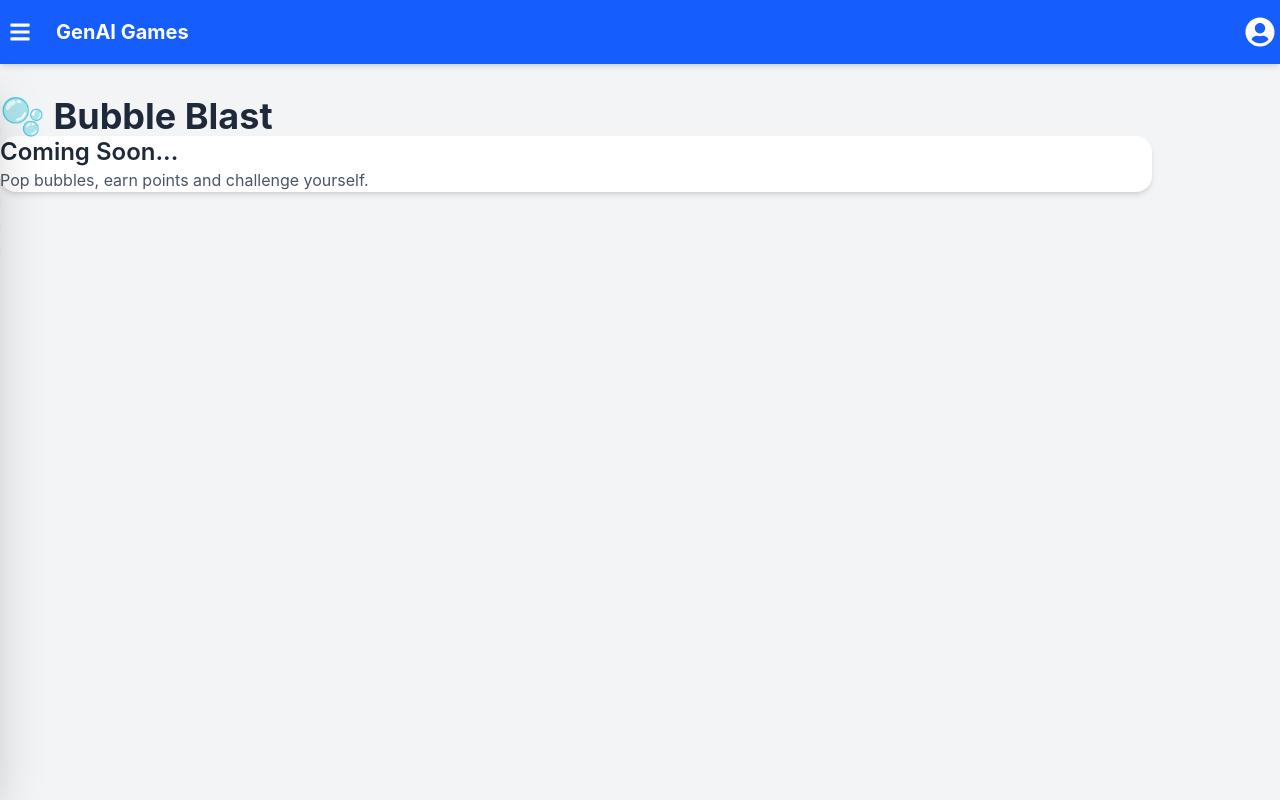
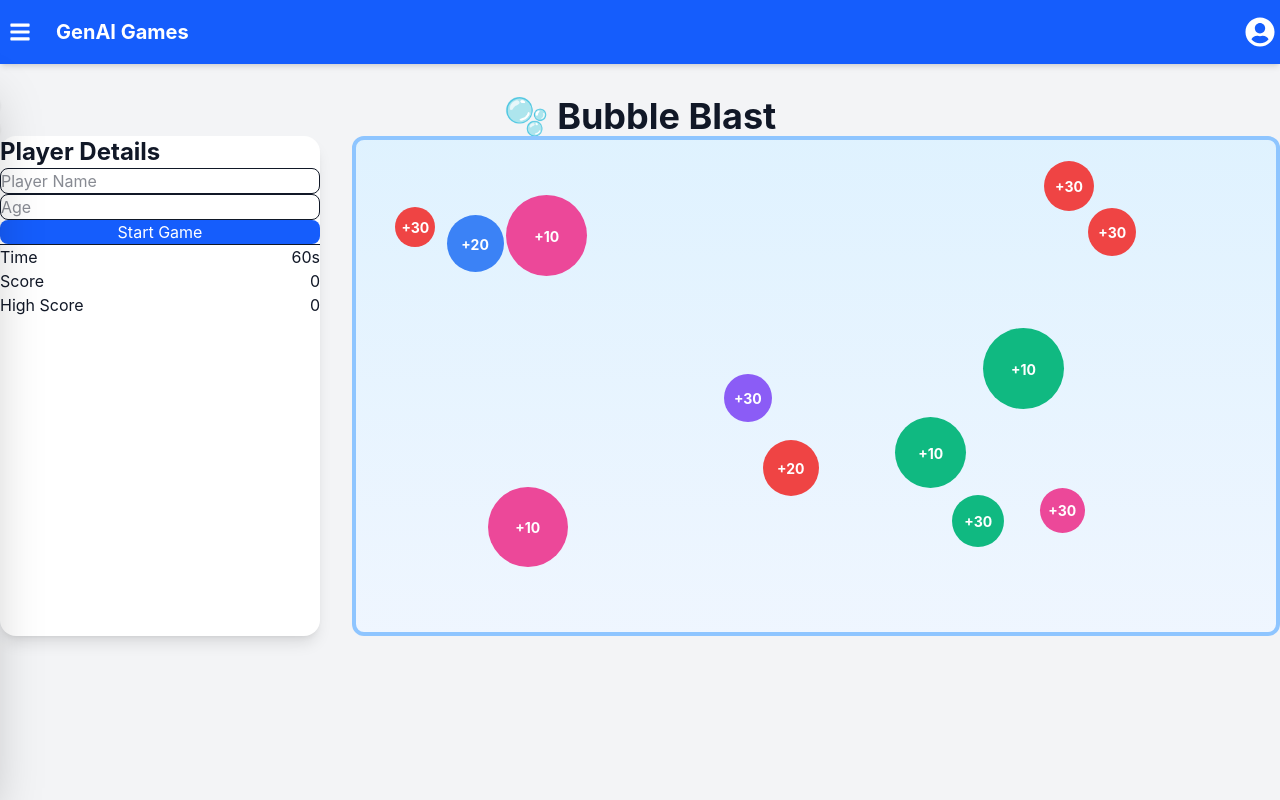
Before and after one commit to Satyakammaurya123/GenAI-Games, a React (Vite) app in the folder frontend/: page /bubble-blast in a window 1280 px wide. Built offline with nearby package versions, Linux system fonts and the light colour scheme.

Commit message:
Add Bubble Blast initial files

```diff
--- a/frontend/src/pages/BubbleBlast/BubbleBlast.tsx
+++ b/frontend/src/pages/BubbleBlast/BubbleBlast.tsx
@@ -1,19 +1,205 @@
+import { useEffect, useState } from "react";
+
+import BubbleBoard from "./BubbleBoard";
+
+import type { Player } from "./BubbleTypes";
+
+import {
+  GAME_DURATION,
+  generateBubbles,
+  popBubble,
+  getHighScore,
+  saveHighScore,
+} from "./BubbleEngine";
+
 const BubbleBlast = () => {
+  const [player, setPlayer] =
+    useState<Player>({
+      name: "",
+      age: 0,
+    });
+
+  const [started, setStarted] =
+    useState(false);
+
+  const [timeLeft, setTimeLeft] =
+    useState(GAME_DURATION);
+
+  const [score, setScore] =
+    useState(0);
+
+  const [highScore, setHighScore] =
+    useState(getHighScore());
+
+  const [bubbles, setBubbles] =
+    useState(generateBubbles());
+
+  useEffect(() => {
+    if (!started) return;
+
+    if (timeLeft === 0) {
+      setStarted(false);
+
+      saveHighScore(score);
+
+      setHighScore(getHighScore());
+
+      alert(`Game Over!\nScore : ${score}`);
+
+      return;
+    }
+
+    const timer = setTimeout(() => {
+      setTimeLeft((prev) => prev - 1);
+    }, 1000);
+
+    return () => clearTimeout(timer);
+  }, [started, timeLeft, score]);
+
+  const handleStart = () => {
+    if (player.name.trim() === "") {
+      alert("Enter player name");
+      return;
+    }
+
+    if (player.age <= 0) {
+      alert("Enter valid age");
+      return;
+    }
+
+    setScore(0);
+
+    setTimeLeft(GAME_DURATION);
+
+    setBubbles(generateBubbles());
+
+    setStarted(true);
+  };
+
+  const handleRestart = () => {
+    setStarted(false);
+
+    setScore(0);
+
+    setTimeLeft(GAME_DURATION);
+
+    setBubbles(generateBubbles());
+  };
+
+  const handleBubblePop = (
+    id: number
+  ) => {
+    if (!started) return;
+
+    const result = popBubble(
+      bubbles,
+      id
+    );
+
+    setBubbles(result.bubbles);
+
+    setScore(
+      (prev) => prev + result.score
+    );
+  };
+
   return (
-    <div className="mx-auto max-w-6xl">
-      <h1 className="text-4xl font-bold text-gray-800">
+    <div className="mx-auto max-w-7xl">
+
+      <h1 className="mb-8 text-center text-4xl font-bold">
         🫧 Bubble Blast
       </h1>
 
-      <div className="mt-8 rounded-2xl bg-white p-8 shadow-md">
-        <h2 className="text-2xl font-semibold text-gray-800">
-          Coming Soon...
-        </h2>
+      <div className="grid gap-8 lg:grid-cols-[320px_1fr]">
 
-        <p className="mt-4 text-gray-600">
-          Pop bubbles, earn points and challenge yourself.
-        </p>
+        {/* Left */}
+
+        <div className="rounded-2xl bg-white p-6 shadow-lg">
+
+          <h2 className="mb-6 text-2xl font-bold">
+            Player Details
+          </h2>
+
+          <div className="space-y-4">
+
+            <input
+              type="text"
+              placeholder="Player Name"
+              value={player.name}
+              onChange={(e) =>
+                setPlayer({
+                  ...player,
+                  name: e.target.value,
+                })
+              }
+              className="w-full rounded-lg border p-3"
+            />
+
+            <input
+              type="number"
+              placeholder="Age"
+              value={player.age || ""}
+              onChange={(e) =>
+                setPlayer({
+                  ...player,
+                  age: Number(
+                    e.target.value
+                  ),
+                })
+              }
+              className="w-full rounded-lg border p-3"
+            />
+
+            {!started ? (
+              <button
+                onClick={handleStart}
+                className="w-full rounded-lg bg-blue-600 py-3 text-white hover:bg-blue-700"
+              >
+                Start Game
+              </button>
+            ) : (
+              <button
+                onClick={handleRestart}
+                className="w-full rounded-lg bg-red-600 py-3 text-white hover:bg-red-700"
+              >
+                Restart
+              </button>
+            )}
+
+          </div>
+
+          <hr className="my-6" />
+
+          <div className="space-y-3">
+
+            <div className="flex justify-between">
+              <span>Time</span>
+              <span>{timeLeft}s</span>
+            </div>
+
+            <div className="flex justify-between">
+              <span>Score</span>
+              <span>{score}</span>
+            </div>
+
+            <div className="flex justify-between">
+              <span>High Score</span>
+              <span>{highScore}</span>
+            </div>
+
+          </div>
+
+        </div>
+
+        {/* Right */}
+
+        <BubbleBoard
+          bubbles={bubbles}
+          onPop={handleBubblePop}
+        />
+
       </div>
+
     </div>
   );
 };
--- /dev/null
+++ b/frontend/src/pages/BubbleBlast/BubbleBoard.tsx
@@ -0,0 +1,38 @@
+import type { Bubble } from "./BubbleTypes";
+
+type BubbleBoardProps = {
+  bubbles: Bubble[];
+  onPop: (id: number) => void;
+};
+
+const BubbleBoard = ({
+  bubbles,
+  onPop,
+}: BubbleBoardProps) => {
+  return (
+    <div className="relative h-[500px] w-full overflow-hidden rounded-xl border-4 border-blue-300 bg-gradient-to-b from-sky-100 to-blue-50">
+
+      {bubbles.map((bubble) => (
+        <button
+          key={bubble.id}
+          onClick={() => onPop(bubble.id)}
+          className="absolute cursor-pointer rounded-full transition duration-200 hover:scale-110 active:scale-95"
+          style={{
+            left: `${bubble.x}%`,
+            top: `${bubble.y}%`,
+            width: bubble.size,
+            height: bubble.size,
+            backgroundColor: bubble.color,
+          }}
+        >
+          <span className="text-sm font-bold text-white">
+            +{bubble.points}
+          </span>
+        </button>
+      ))}
+
+    </div>
+  );
+};
+
+export default BubbleBoard;
--- /dev/null
+++ b/frontend/src/pages/BubbleBlast/BubbleEngine.ts
@@ -0,0 +1,96 @@
+import type { Bubble } from "./BubbleTypes";
+
+export const GAME_DURATION = 60;
+
+export const MAX_BUBBLES = 12;
+
+const COLORS = [
+  "#3B82F6",
+  "#10B981",
+  "#F59E0B",
+  "#EF4444",
+  "#8B5CF6",
+  "#EC4899",
+];
+
+export const createBubble = (): Bubble => {
+  const size = Math.floor(Math.random() * 50) + 40;
+
+  let points = 10;
+
+  if (size < 55) {
+    points = 30;
+  } else if (size < 70) {
+    points = 20;
+  }
+
+  return {
+    id: Date.now() + Math.random(),
+    x: Math.random() * 85,
+    y: Math.random() * 80,
+    size,
+    color: COLORS[Math.floor(Math.random() * COLORS.length)],
+    points,
+  };
+};
+
+export const generateBubbles = (): Bubble[] => {
+  return Array.from(
+    { length: MAX_BUBBLES },
+    () => createBubble()
+  );
+};
+
+export const popBubble = (
+  bubbles: Bubble[],
+  id: number
+) => {
+  const bubble = bubbles.find(
+    (b) => b.id === id
+  );
+
+  if (!bubble) {
+    return {
+      bubbles,
+      score: 0,
+    };
+  }
+
+  const newBubbles = bubbles
+    .filter((b) => b.id !== id);
+
+  newBubbles.push(createBubble());
+
+  return {
+    bubbles: newBubbles,
+    score: bubble.points,
+  };
+};
+
+export const saveHighScore = (
+  score: number
+) => {
+  const high =
+    Number(
+      localStorage.getItem(
+        "bubble-high-score"
+      )
+    ) || 0;
+
+  if (score > high) {
+    localStorage.setItem(
+      "bubble-high-score",
+      score.toString()
+    );
+  }
+};
+
+export const getHighScore = () => {
+  return (
+    Number(
+      localStorage.getItem(
+        "bubble-high-score"
+      )
+    ) || 0
+  );
+};
--- /dev/null
+++ b/frontend/src/pages/BubbleBlast/BubbleTypes.ts
@@ -0,0 +1,22 @@
+export interface Bubble {
+  id: number;
+  x: number;
+  y: number;
+  size: number;
+  color: string;
+  points: number;
+}
+
+export interface Player {
+  name: string;
+  age: number;
+}
+
+export interface GameState {
+  player: Player;
+  score: number;
+  highScore: number;
+  timeLeft: number;
+  isPlaying: boolean;
+  bubbles: Bubble[];
+}
```
